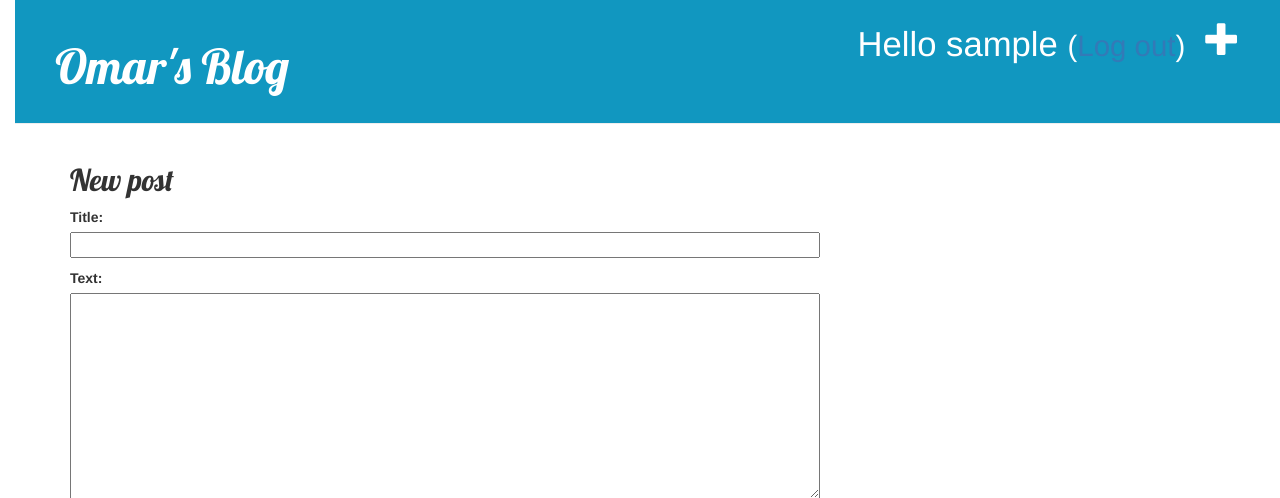
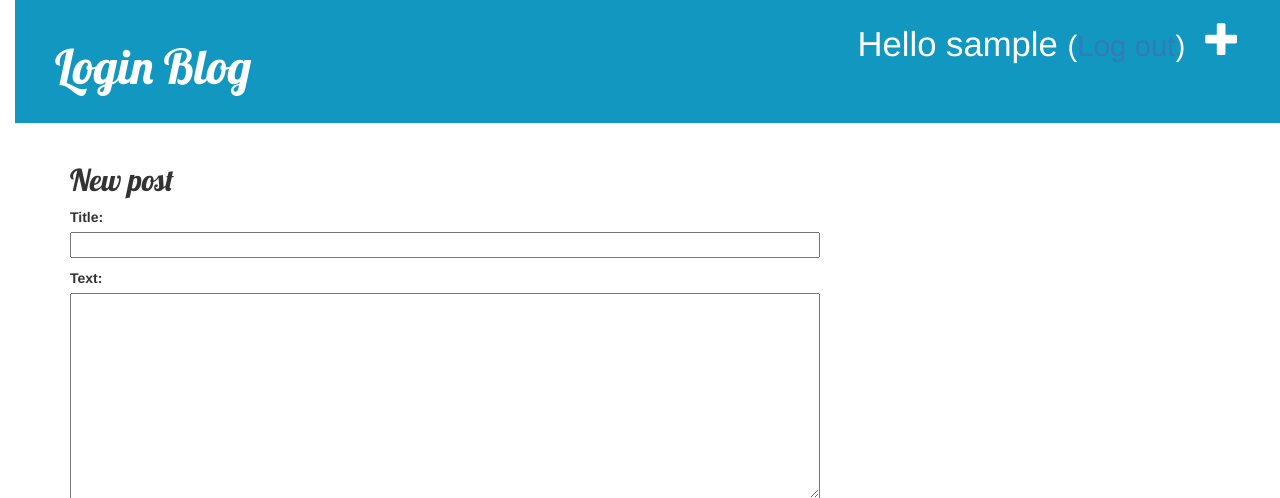
Before and after one commit to Blunem/my-first-blog, a Django app: page /post/new/ in a window 1280 px wide. Shown: the top 498 px of the page. Run offline with Django 3.2, Linux system fonts and the light colour scheme; the visitor is signed in with stand-in values (Sample User, id 1); some libraries are stand-ins or nearby versions.

Commit message:
Cambio de titulo

```diff
--- a/blog/templates/blog/base.html
+++ b/blog/templates/blog/base.html
@@ -15,7 +15,7 @@
             {% else %}
             <a href="{% url 'login' %}" class="top-menu"><span class="glyphicon glyphicon-lock"></span></a>
             {% endif %}
-            <h1><a href="/">Omar's Blog</a></h1>
+            <h1><a href="/">Login Blog</a></h1>
         </div>
         <div class="content container">
             <div class="row">
```
